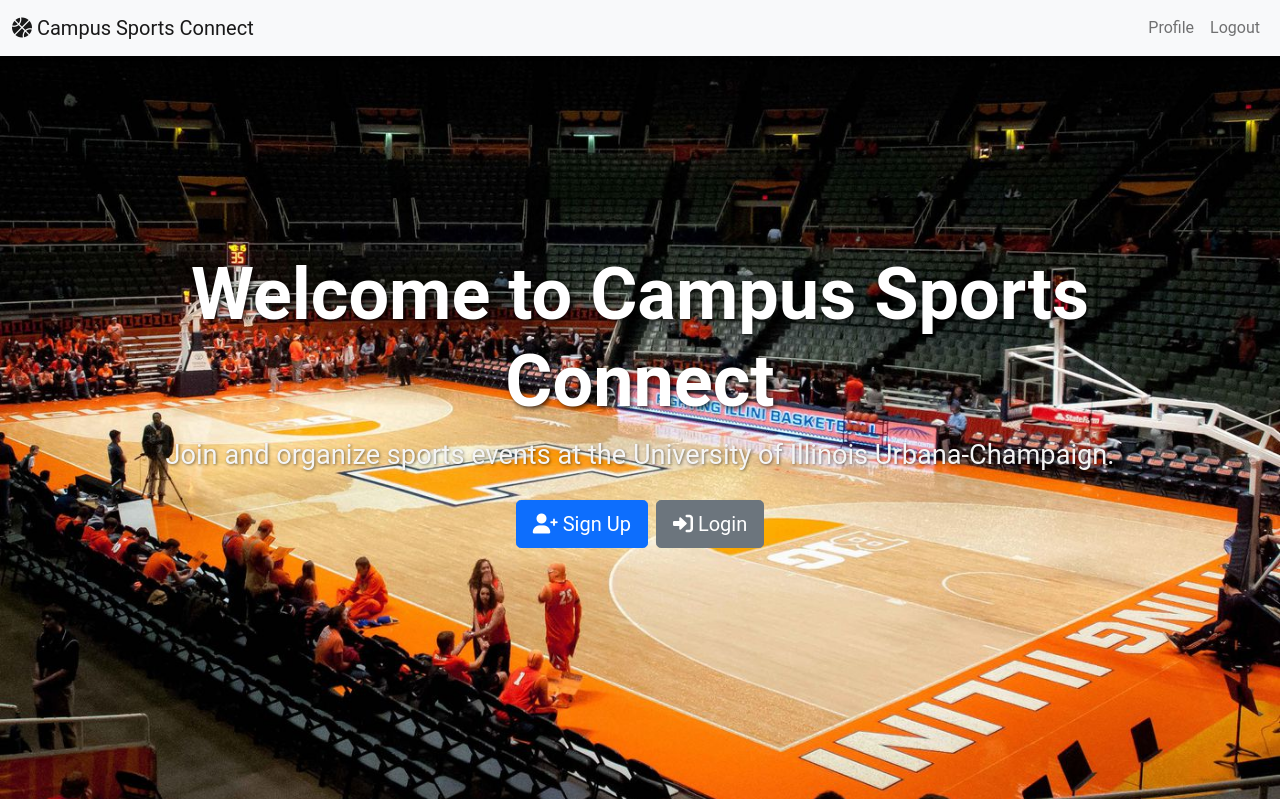
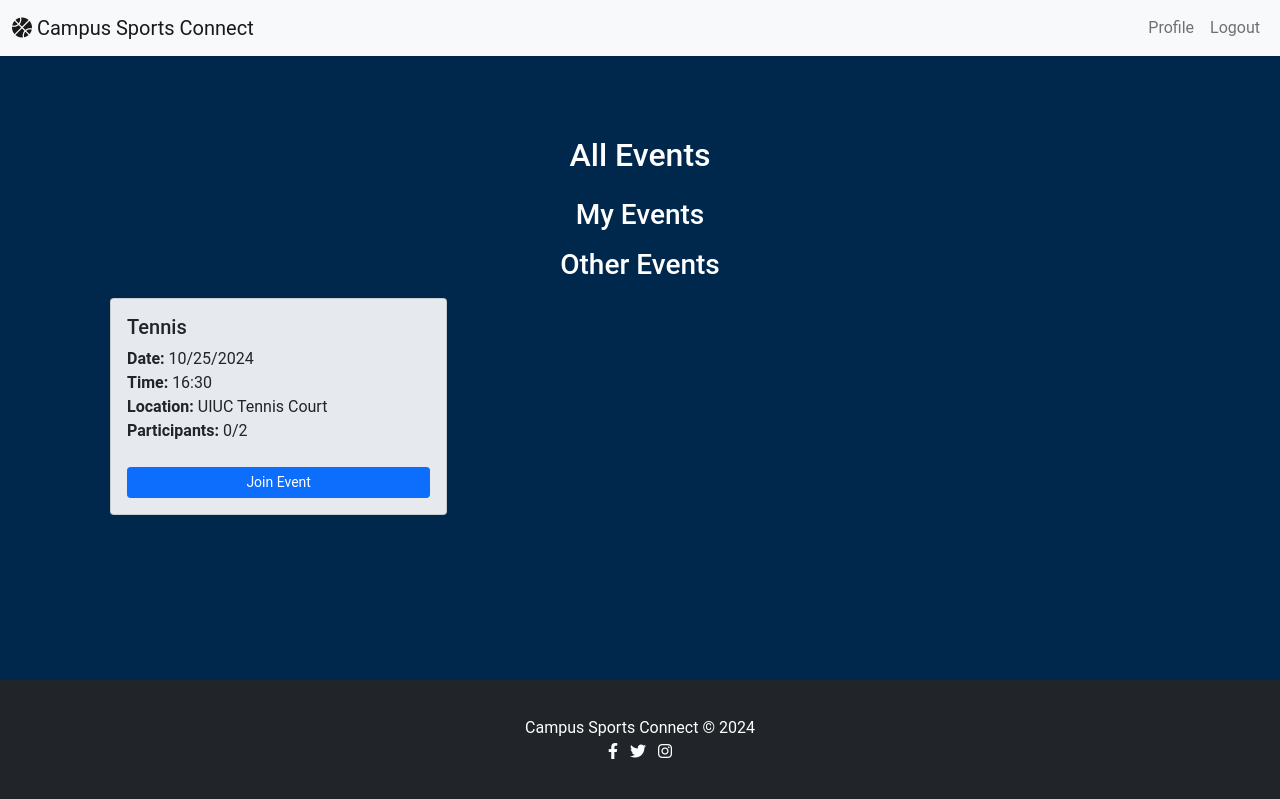
Before and after one commit to YueminYu/campus-sport-connect, a Flask app: page / in a window 1280 px wide. Shown: the top 799 px of the page. Run offline with Flask 3, Linux system fonts and the light colour scheme; a user stored in the database is signed in.

Commit message:
finished all_events

```diff
--- a/app/routes.py
+++ b/app/routes.py
@@ -15,7 +15,31 @@ main_routes = Blueprint('main_routes', __name__)
 
 @main_routes.route('/')
 def home():
-    return render_template('base.html')
+    # Fetch all events from the database
+    events = Event.query.all() if current_user.is_authenticated else []
+    return render_template('home.html', events=events)
+
+
+@main_routes.route('/join_event/<int:event_id>', methods=['POST'])
+@login_required
+def join_event(event_id):
+    event = Event.query.get_or_404(event_id)
+
+    # Ensure the user is not joining their own event
+    if event.user_id != current_user.id:
+        # Add the user to the event's participants
+        if current_user not in event.participants:
+            event.participants.append(current_user)
+            db.session.commit()
+            flash("You have joined the event!", "success")
+        else:
+            flash("You are already part of this event!", "info")
+    else:
+        flash("You cannot join your own event.", "warning")
+
+    return redirect(url_for('main_routes.home'))
+
+
 
 
 @main_routes.route('/register', methods=['GET', 'POST'])
@@ -47,10 +71,11 @@ def login():
         if user and bcrypt.check_password_hash(user.password, form.password.data):
             login_user(user)
             flash('Logged in successfully!', 'success')
-            return redirect(url_for('main_routes.profile'))
+            return redirect(url_for('main_routes.home'))  # Redirect to home
         flash('Login failed. Please check your email and password.', 'danger')
 
     return render_template('login.html', form=form)
+
 
 
 @main_routes.route('/logout')
--- a/app/static/css/style.css
+++ b/app/static/css/style.css
@@ -54,3 +54,13 @@ body {
     position: relative;
     bottom: 0;
 }
+
+/* Style for events created by the current user */
+.card.border-primary {
+    border: 2px solid #007bff;
+}
+
+/* Style for events created by other users */
+.card.border-secondary {
+    border: 1px solid #6c757d;
+}
--- /dev/null
+++ b/app/templates/home.html
@@ -0,0 +1,73 @@
+{% extends "base.html" %}
+
+{% block hero %}
+{% if not current_user.is_authenticated %}
+<div class="hero-section d-flex align-items-center justify-content-center" style="background-color: #00274C; height: 75vh;">
+    <div class="container text-center text-white">
+        <h1 class="display-4">Welcome to Campus Sports Connect</h1>
+        <p class="lead">Join and organize sports events at UIUC.</p>
+        <a href="{{ url_for('main_routes.register') }}" class="btn btn-primary btn-lg me-2">Sign Up</a>
+        <a href="{{ url_for('main_routes.login') }}" class="btn btn-secondary btn-lg">Login</a>
+    </div>
+</div>
+{% endif %}
+{% endblock %}
+
+{% block content %}
+<div class="container mt-5">
+    {% if current_user.is_authenticated %}
+        <h2 class="text-center text-white mb-4">All Events</h2>
+
+        <!-- My Events Section -->
+        <h3 class="text-center text-white mb-3">My Events</h3>
+        <div class="row">
+            {% for event in events if event.user_id == current_user.id %}
+                <div class="col-md-4 mb-4">
+                    <div class="card h-100" style="background-color: rgba(255, 255, 255, 0.9);">
+                        <div class="card-body">
+                            <h5 class="card-title">{{ event.sport_type }}</h5>
+                            <p class="card-text">
+                                <strong>Date:</strong> {{ event.date }}<br>
+                                <strong>Time:</strong> {{ event.time }}<br>
+                                <strong>Location:</strong> {{ event.location }}<br>
+                                <strong>Participants:</strong> {{ event.current_participants }}/{{ event.max_participants }}
+                            </p>
+                            <div class="d-flex justify-content-between">
+                                <a href="{{ url_for('main_routes.edit_event', event_id=event.id) }}" class="btn btn-warning btn-sm">Edit</a>
+                                <form method="POST" action="{{ url_for('main_routes.delete_event', event_id=event.id) }}" style="display: inline;">
+                                    <button type="submit" class="btn btn-danger btn-sm">Delete</button>
+                                </form>
+                            </div>
+                        </div>
+                    </div>
+                </div>
+            {% endfor %}
+        </div>
+
+        <!-- Other Users' Events Section -->
+        <h3 class="text-center text-white mb-3">Other Events</h3>
+        <div class="row">
+            {% for event in events if event.user_id != current_user.id %}
+                <div class="col-md-4 mb-4">
+                    <div class="card h-100" style="background-color: rgba(255, 255, 255, 0.9);">
+                        <div class="card-body">
+                            <h5 class="card-title">{{ event.sport_type }}</h5>
+                            <p class="card-text">
+                                <strong>Date:</strong> {{ event.date }}<br>
+                                <strong>Time:</strong> {{ event.time }}<br>
+                                <strong>Location:</strong> {{ event.location }}<br>
+                                <strong>Participants:</strong> {{ event.current_participants }}/{{ event.max_participants }}
+                            </p>
+                            <!-- Form for joining the event -->
+                            <form method="POST" action="{{ url_for('main_routes.join_event', event_id=event.id) }}" style="display: inline;">
+                                <button type="submit" class="btn btn-primary btn-sm w-100 mt-2">Join Event</button>
+                            </form>
+                        </div>
+                    </div>
+                </div>
+            {% endfor %}
+        </div>
+
+    {% endif %}
+</div>
+{% endblock %}
```
Also changed, not shown: app/models.py (+13 -2 lines), instance/site.db.
